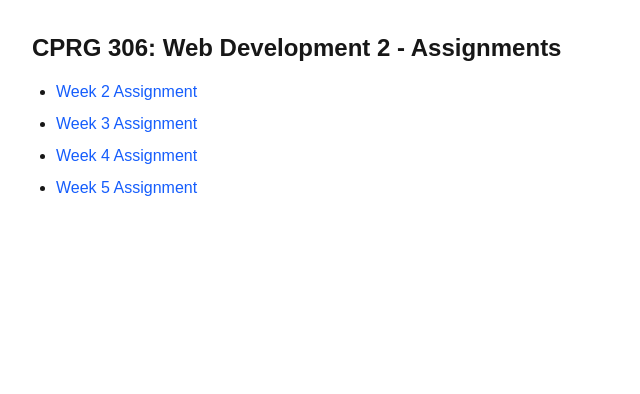
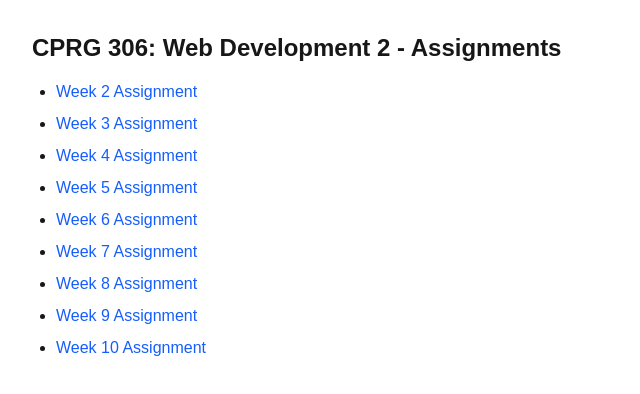
Before and after one commit to Dmpoke66/cprg306-assignments, a Next.js app: page / in a window 1280 px wide. Shown: the top 394 px of the page, without its empty margins (0-640 px from the left). Built offline with nearby package versions, Linux system fonts and the light colour scheme.

Commit message:
Update page.js

```diff
--- a/app/page.js
+++ b/app/page.js
@@ -1,7 +1,7 @@
 import Link from "next/link";
 
 export default function Home() {
-  const weeks = [2, 3, 4, 5]; // Add more week numbers as needed
+  const weeks = [2, 3, 4, 5, 6, 7, 8, 9, 10]; // Add more week numbers as needed
 
   return (
     <main className="p-8">
```
